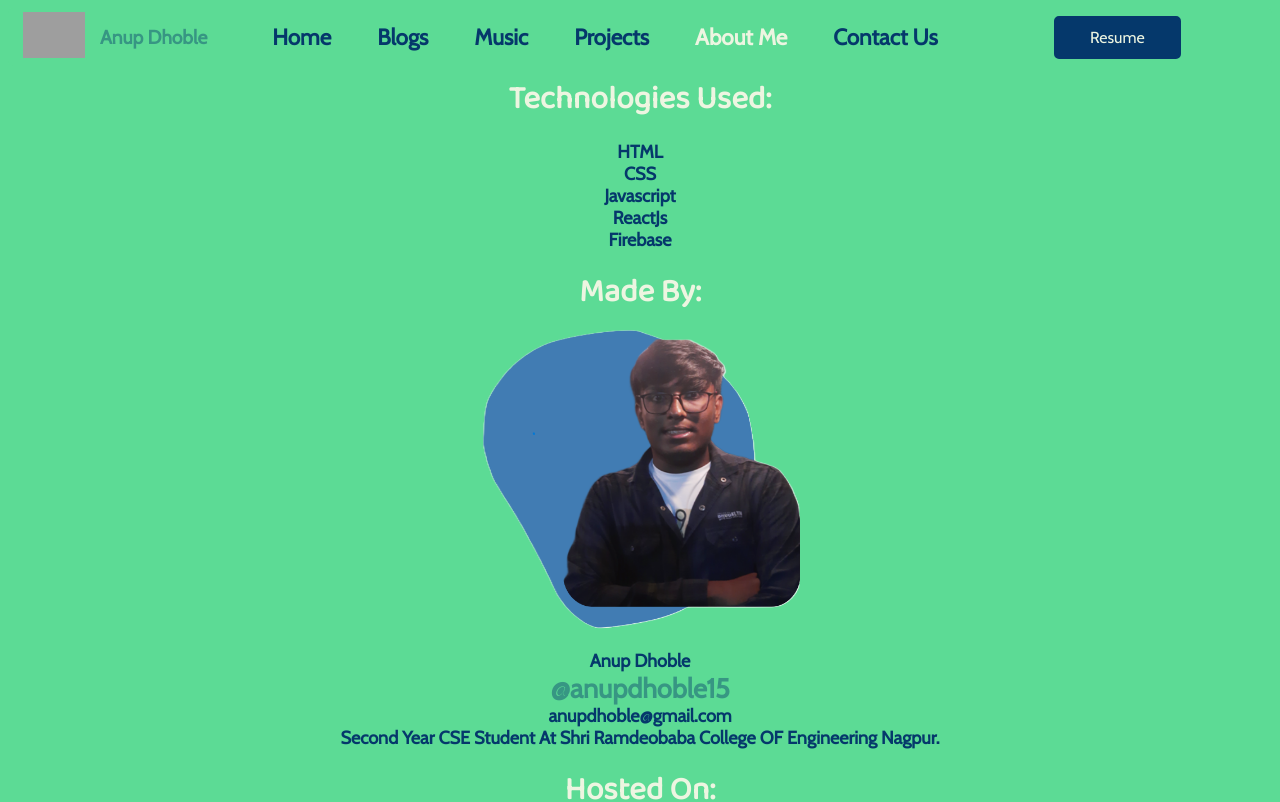
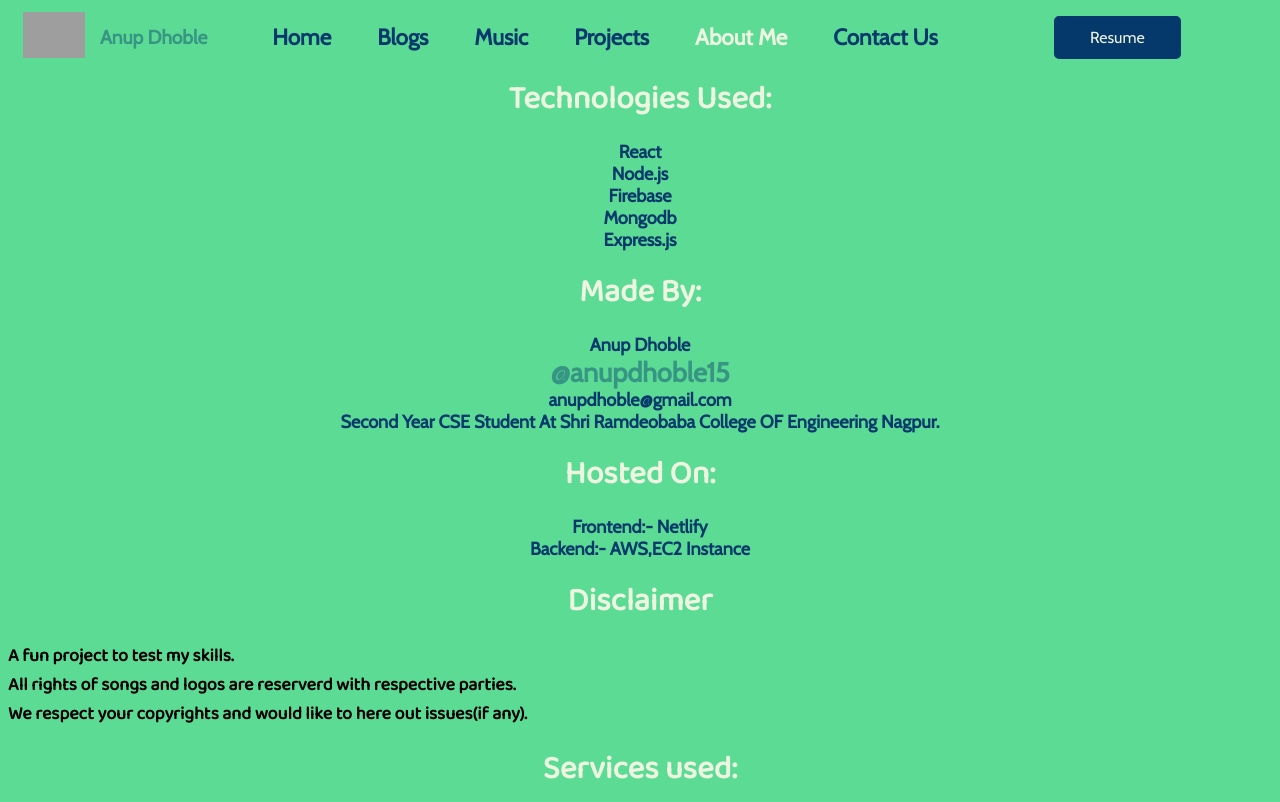
Before and after one commit to anupdhoble/personalwebsitefrontend, a React (Create React App) app: page /about in a window 1280 px wide. Shown: the top 802 px of the page. Built offline with nearby package versions, Linux system fonts and the light colour scheme; grey boxes are pictures that could not be loaded; a web font is replaced by a local one.

Commit message:
Update technologies and hosting information

```diff
--- a/src/components/About.jsx
+++ b/src/components/About.jsx
@@ -6,14 +6,14 @@ export default function About() {
         <div id="pagecontent">
         <h1 className="titles">Technologies Used:</h1>
         <ul>
-            <li>HTML</li>
-            <li>CSS</li>
-            <li>Javascript</li>
-            <li>ReactJs</li>
+            <li>React</li>
+            <li>Node.js</li>
             <li>Firebase</li>
+            <li>Mongodb</li>
+            <li>Express.js</li>
         </ul>
         <h1 className="titles">Made By:</h1>
-        <center><img src={anup} alt="" id="anup"/></center>
+
         <ul>
             <li>Anup Dhoble</li>
             <li><a href="https://www.instagram.com/anup_dhoble/" target="_blank" rel="noreferrer">@anupdhoble15</a></li>
@@ -22,7 +22,8 @@ export default function About() {
         </ul>
         <h1 className="titles">Hosted On:</h1>
         <ul>
-            <li>Github Pages (27/11/2022)</li>
+            <li>Frontend:- Netlify</li>
+            <li>Backend:- AWS,EC2 Instance</li>
         </ul>
         <h1 className="titles">Disclaimer</h1>
         <h2 className="disclaimer">A fun project to test my skills. <br/>All rights of songs and logos are reserverd with
```
